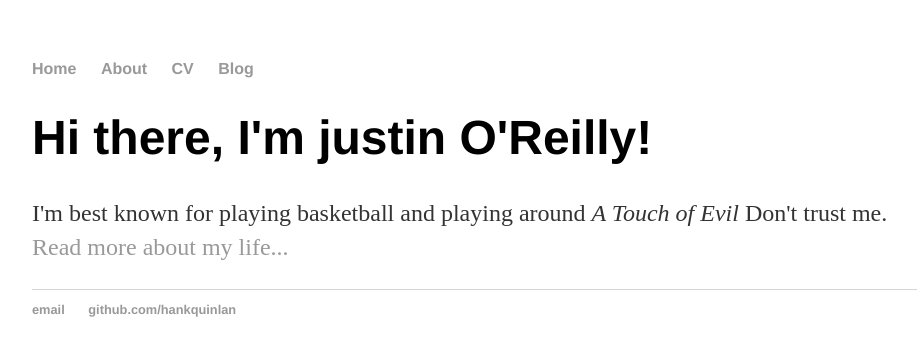
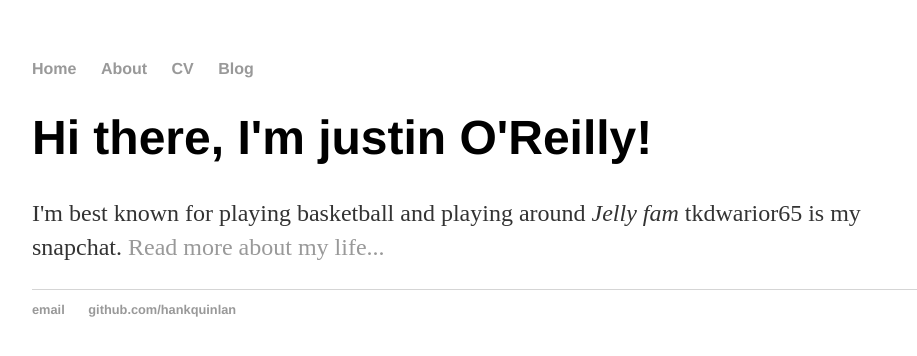
Before and after one commit to justino8200/justino8200.github.io, a Jekyll site: the page built from index.html, in a window 1280 px wide. Shown: the top 356 px of the page, without its empty margins (160-1077 px from the left). Built offline with Jekyll 4.4.1, drawn with Linux system fonts in a browser that asks for light colours.

Commit message:
Update index.html

```diff
--- a/index.html
+++ b/index.html
@@ -4,5 +4,5 @@ title: Justin O'Reilly, beutiful Cop
 ---
 <div class="blurb">
 	<h1>Hi there, I'm justin O'Reilly!</h1>
-	<p>I'm best known for playing basketball and playing around <em>A Touch of Evil</em> Don't trust me. <a href="/about">Read more about my life...</a></p>
+	<p>I'm best known for playing basketball and playing around <em>Jelly fam</em> tkdwarior65 is my snapchat. <a href="/about">Read more about my life...</a></p>
 </div><!-- /.blurb -->
```
